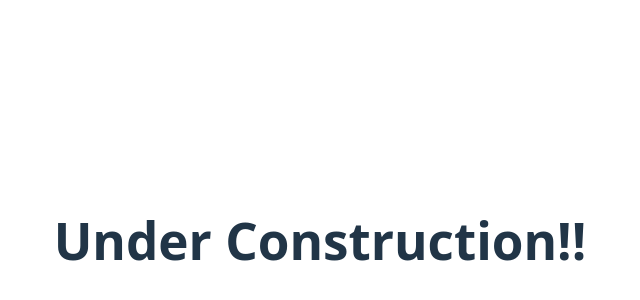
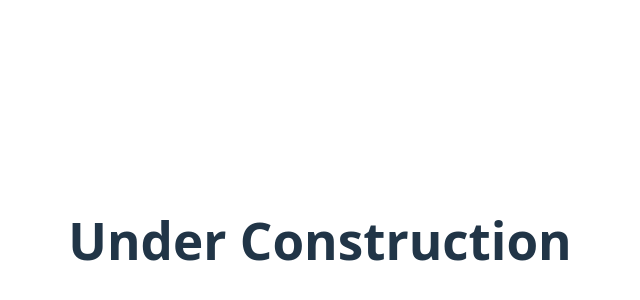
Before and after one commit to JitseVerstraete/JitseVerstraete.github.io, a React (Vite) app: page / in a window 1280 px wide. Shown: the part 160-460 px from the top of the page, without its empty margins (320-960 px from the left). Built offline with nearby package versions, Linux system fonts and the light colour scheme.

Commit message:
final automation test

```diff
--- a/src/App.jsx
+++ b/src/App.jsx
@@ -9,7 +9,7 @@ function App() {
   return (
     <>
 
-      <h1>Under Construction!!</h1>
+      <h1>Under Construction</h1>
     </>
   )
 }
```
